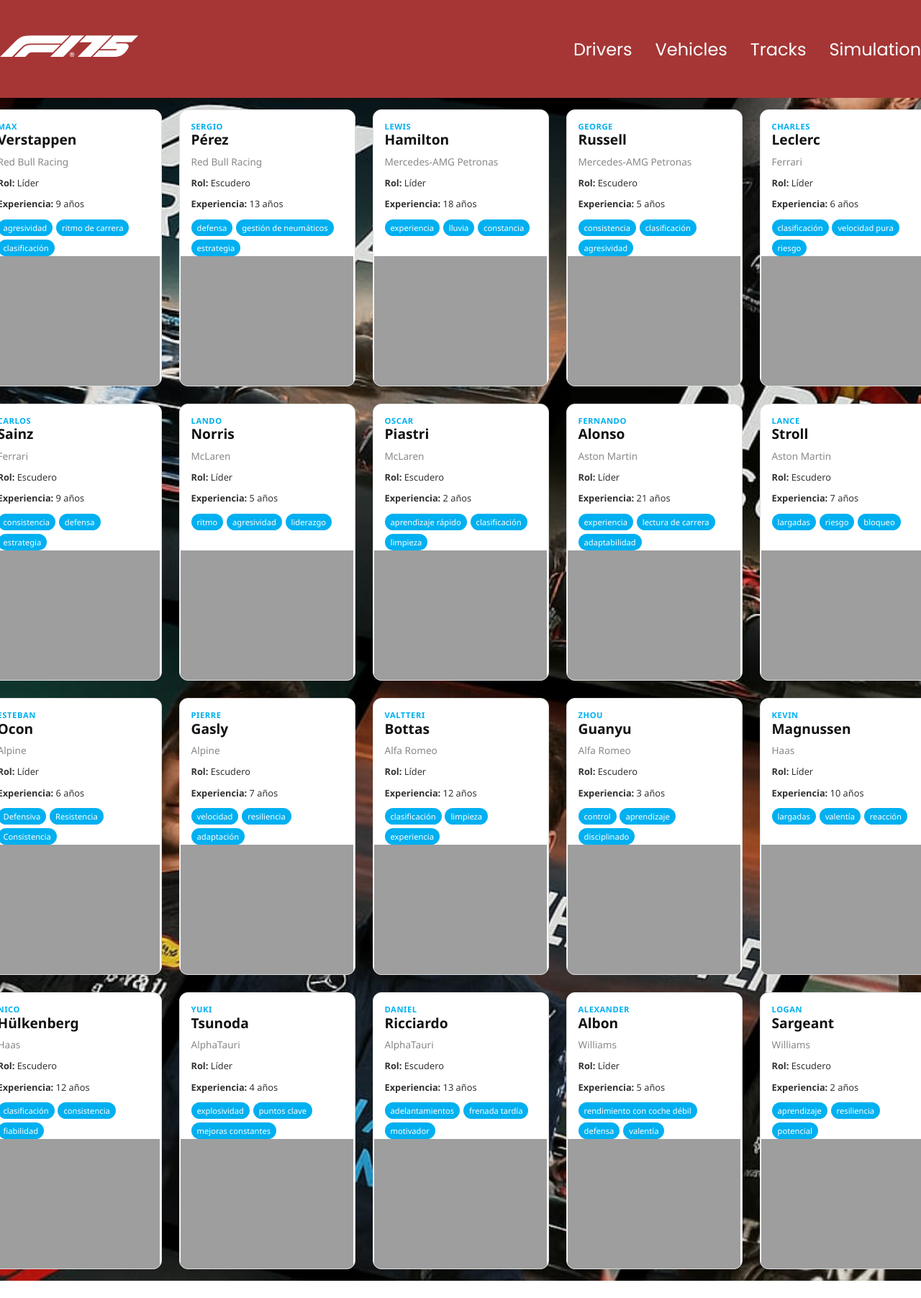
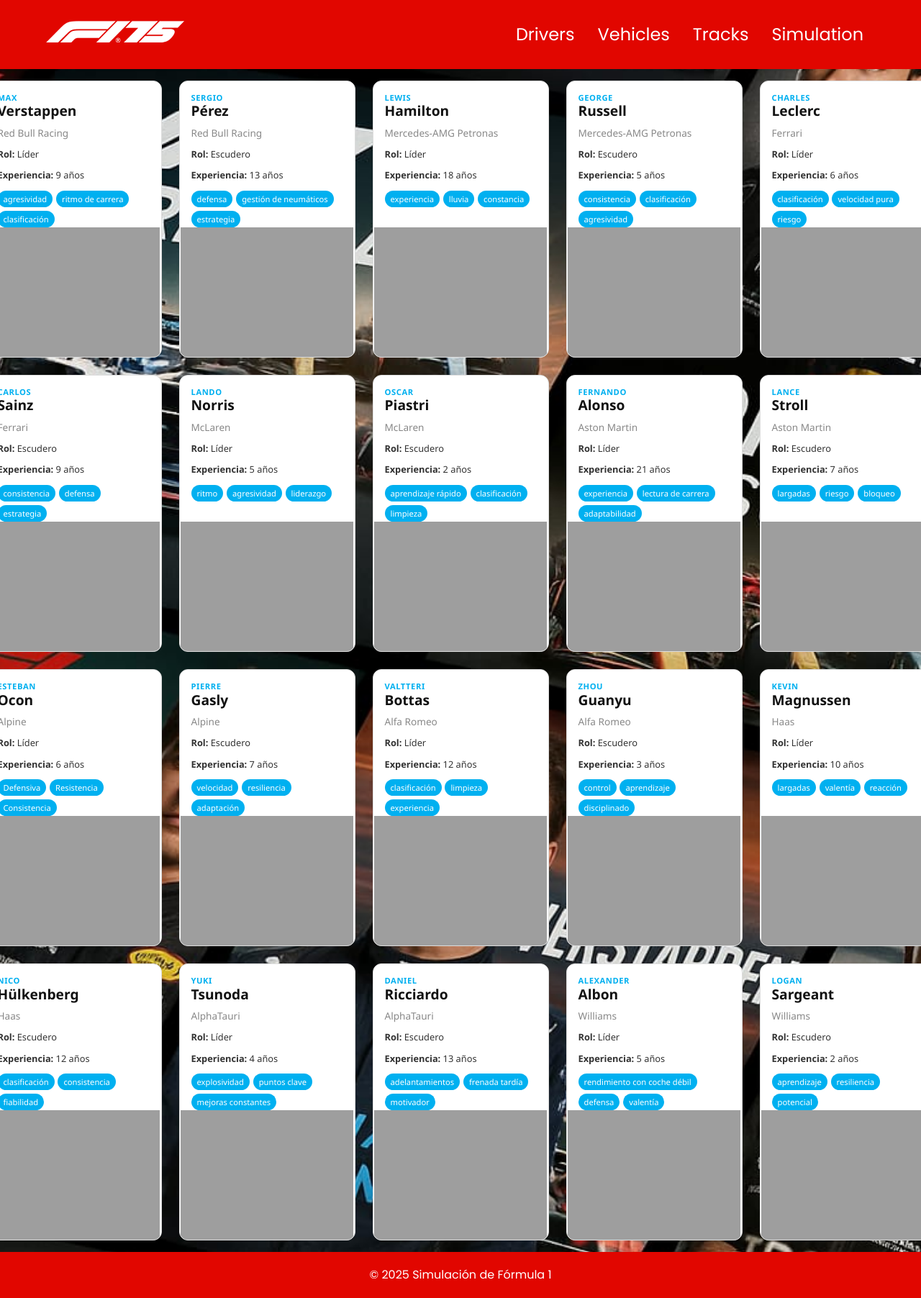
Before and after one commit to lorena2119/proyecto-F1, a plain HTML site: page inicio.html in a window 1280 px wide. Shown: the top 1804 px of the page at 72% size. Before the commit the page ends 1780 px from the top, so only its background shows below. Drawn offline with Linux system fonts and the light colour scheme.

Commit message:
feat: :lipstick: Ajustando estilos y detallitos
Se ha cambiado algunas cosas de la página de inicio

```diff
--- a/css/style.css
+++ b/css/style.css
@@ -13,7 +13,7 @@
   flex-direction: column;
   justify-content: center;
   align-items: center;
-  background: url('/img/fondo2.jpg') no-repeat;
+  background: url('../img/fondo2.jpg') no-repeat;
   background-size: cover;
   background-position: center;
 
@@ -105,53 +105,6 @@
 
 
 
-
-
-
-
-
-
-
-
-
-
-
-
-
-
-
-
-
-
-
-
-
-
-
-
-
-
-
-
-
-
-
-
-
-
-
-
-
-
-
-
-
-
-
-
-
-
-
 html {
   scroll-behavior: smooth;
 }
@@ -178,34 +131,44 @@
   width: 100%;
   justify-content: space-between;
   align-items: center;
-  height: 17vh;
+  height: 12vh;
   position: sticky;
   top: 0;
-  background-color: #a63636;
+  background-color: rgb(225, 6, 0);
   z-index:10000;
 }
 
 .nav-links {
-  gap: 2rem;
+  /* gap: 2rem; */
   list-style: none;
   font-size: 1.5rem;
+  margin: 0 4rem;
+  height: 12vh;
+  line-height: 12vh;
 }
 
 a {
   color: white;
   text-decoration: none;
   text-decoration-color: rgb(255, 0, 0);
+  padding: 0 1rem;
 }
 
-a:hover {
-  color: red;
+/* a:hover {
   text-decoration: underline;
   text-underline-offset: 1rem;
   text-decoration-color: rgb(255, 0, 0);
+} */
+
+nav li:hover {
+  cursor: pointer;
+  background: black;
+  transition: all 0.3s ease-in-out;
 }
 
 .logo {
   font-size: 2rem;
+  margin: 0 4rem;
 }
 
 .logo:hover {
@@ -230,12 +193,13 @@
   height: 24px;
   width: 30px;
   cursor: pointer;
+  margin: 0 2rem;
 }
 
 .hamburger-icon span {
   width: 100%;
   height: 2px;
-  background-color: black;
+  background-color: white;
   transition: all 0.3 ease-in-out;
 }
 
@@ -582,10 +546,17 @@
 /* FOOTER SECTION */
 
 footer {
-  height: 26vh;
-  margin: 0 1rem;
+  width: 100%;
+  justify-content: space-between;
+  align-items: center;
+  height: 8vh;
+  bottom: 0;
+  background-color: rgb(225, 6, 0);
+  z-index:10000;
 }
 
 footer p {
   text-align: center;
+  line-height: 8vh;
+  color: white;
 }
--- a/inicio.html
+++ b/inicio.html
@@ -14,15 +14,15 @@
       <div class="logo"><img src="/img/f1-logo.png" alt="logo"></div>
       <div>
         <ul class="nav-links">
-          <li><a href="#about">Drivers</a></li>
-          <li><a href="#experience">Vehicles</a></li>
-          <li><a href="#projects">Tracks</a></li>
-          <li><a href="#contact">Simulation</a></li>
+          <li><a href="#drivers">Drivers</a></li>
+          <li><a href="#vehicles">Vehicles</a></li>
+          <li><a href="#tracks">Tracks</a></li>
+          <li><a href="#simulation">Simulation</a></li>
         </ul>
       </div>
     </nav>
     <nav id="hamburger-nav">
-      <div class="logo">David Gamboa</div>
+      <div class="logo"><img src="/img/f1-logo.png" alt="logo"></div>
       <div class="hamburger-menu">
         <div class="hamburger-icon" onclick="toggleMenu()">
           <span></span>
@@ -30,14 +30,18 @@
           <span></span>
         </div>
         <div class="menu-links">
-          <li><a href="#about" onclick="toggleMenu()">Drivers</a></li>
-          <li><a href="#experience" onclick="toggleMenu()">Vehicles</a></li>
-          <li><a href="#projects" onclick="toggleMenu()">Tracks</a></li>
-          <li><a href="#contact" onclick="toggleMenu()">Simulation</a></li>
+          <li><a href="#drivers" onclick="toggleMenu()">Drivers</a></li>
+          <li><a href="#vehicles" onclick="toggleMenu()">Vehicles</a></li>
+          <li><a href="#tracks" onclick="toggleMenu()">Tracks</a></li>
+          <li><a href="#simulation" onclick="toggleMenu()">Simulation</a></li>
         </div>
       </div>
     </nav>
 
     <piloto-card></piloto-card>
+
+    <footer>
+      <p>&copy; 2025 Simulación de Fórmula 1</p>
+    </footer>
   </body>
 </html>
```
Also changed, not shown: index.html (+6 -2 lines).
